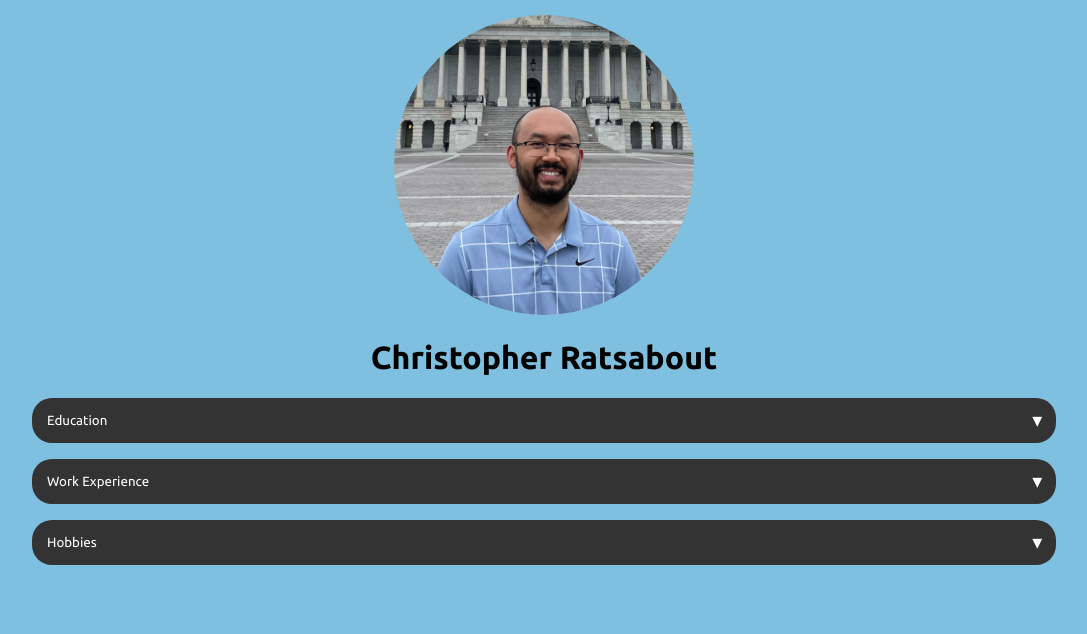
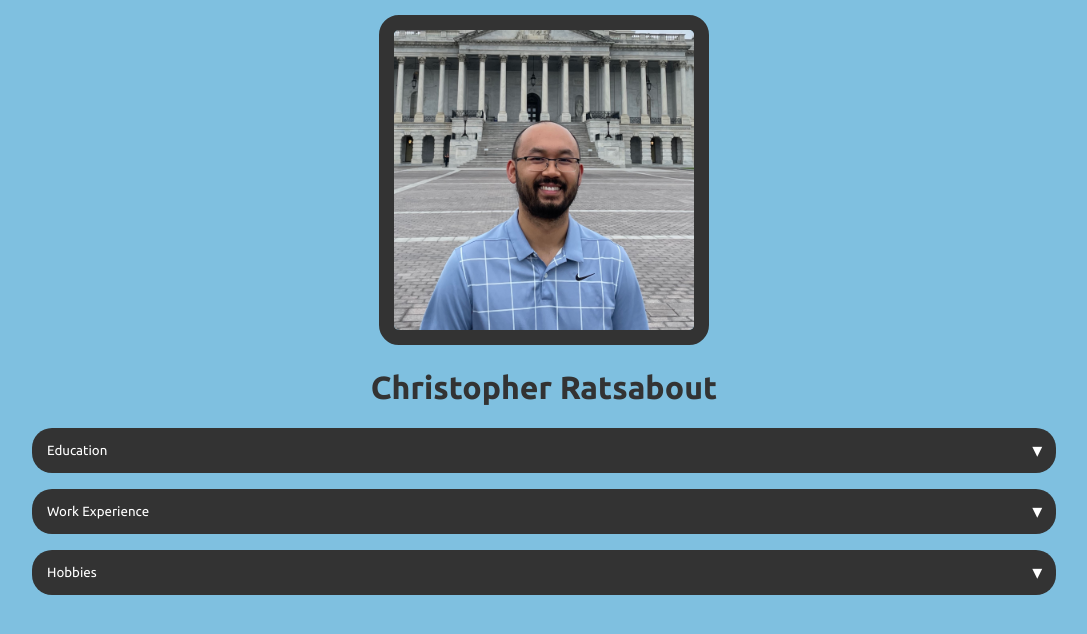
Before and after one commit to chrisratsabout/home, a plain HTML site: page index.html in a window 1280 px wide. Shown: the whole page, without its empty margins (96-1183 px from the left). Drawn offline with Linux system fonts and the light colour scheme.

Commit message:
Update styles.css
Update profile image and h1 text.

```diff
--- a/styles.css
+++ b/styles.css
@@ -25,15 +25,23 @@ button:hover {
     text-align: center;
 }
 
+h1 {
+    color: #333;
+}
+
 h2, h3 {
     text-align: center;
 }
 
 .profile {
     margin-top: 15px;
+    width: 300px;
+    border-radius: 20px;
+    border: 15px solid #333;
 }
 
-.profile, .hobbies-img {
+
+.hobbies-img {
     width: 300px;
     height: 300px;
     border-radius: 50%;
```
